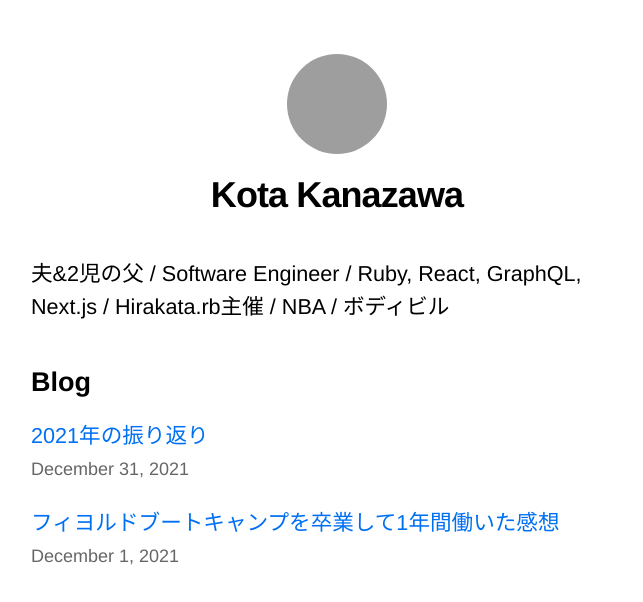
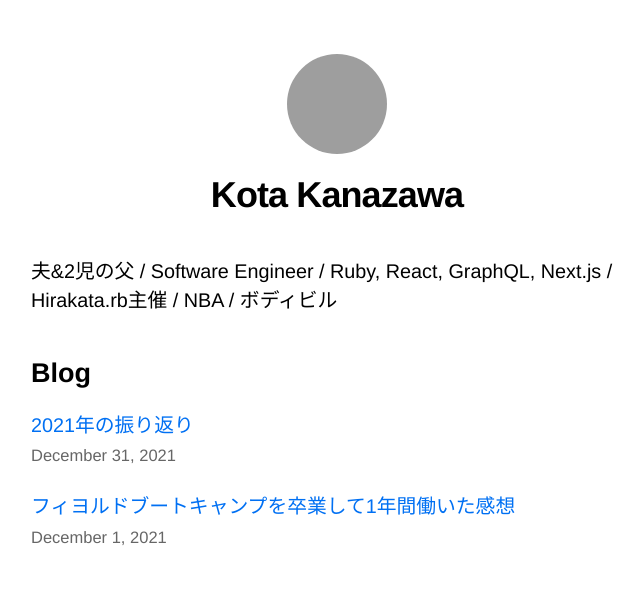
Before and after one commit to kotakanazawa/my-blog, a Next.js app: page / in a window 1280 px wide. Shown: the top 602 px of the page, without its empty margins (303-946 px from the left). Built offline with nearby package versions, Linux system fonts and the light colour scheme; grey boxes are pictures that could not be loaded.

Commit message:
フォントサイズ変更

```diff
--- a/styles/utils.module.css
+++ b/styles/utils.module.css
@@ -21,7 +21,7 @@
 }
 
 .headingMd {
-  font-size: 1.2rem;
+  font-size: 1.1rem;
   line-height: 1.5;
 }
 
```
